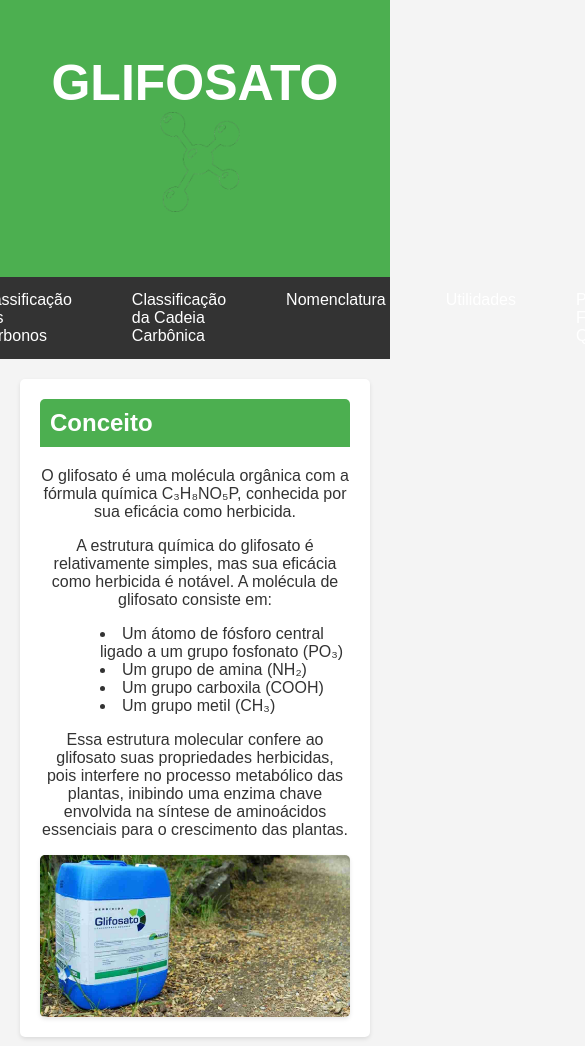
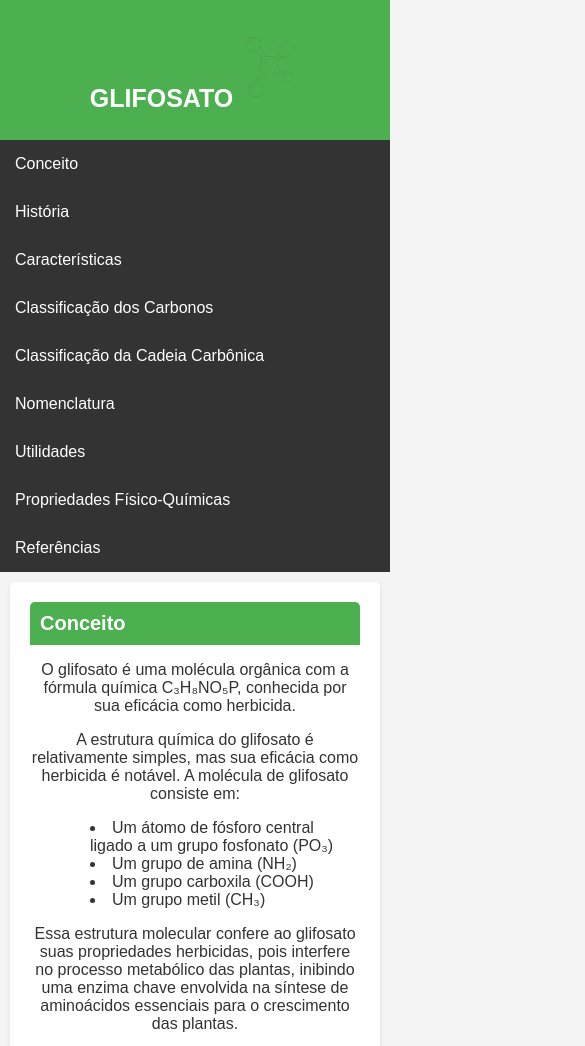
Before and after one commit to TiagoMberti/html_CTI, a plain HTML site: page index.html in a window 390 px wide. Shown: the top 1046 px of the page, 585 px wide, since content can reach past the window. Drawn offline with Linux system fonts and the light colour scheme.

Commit message:
Update styles.css

```diff
--- a/styles.css
+++ b/styles.css
@@ -11,6 +11,16 @@ header {
     color: white;
     padding: 20px;
     text-align: center;
+    display: flex;
+    align-items: center;
+    justify-content: center;
+    flex-wrap: wrap; /* Permite que os itens do header se ajustem em várias linhas se necessário */
+}
+
+.header-image {
+    max-width: 100px;
+    height: auto;
+    margin-left: 10px;
 }
 
 nav {
@@ -23,10 +33,11 @@ nav ul {
     margin: 0;
     display: flex;
     justify-content: center;
+    flex-wrap: wrap; /* Permite que os itens de navegação se ajustem em várias linhas se necessário */
 }
 
 nav ul li {
-    margin: 0 10px;
+    margin: 5px 10px; /* Ajustado para responsividade */
 }
 
 nav ul li a {
@@ -46,10 +57,10 @@ main {
 
 section {
     margin-bottom: 20px;
-    background-color: white; /* Adicionado para melhorar contraste com o fundo */
+    background-color: white;
     padding: 20px;
-    border-radius: 5px; /* Adicionado para arredondar as bordas das seções */
-    box-shadow: 0 2px 4px rgba(0, 0, 0, 0.1); /* Adicionado para efeito de sombra */
+    border-radius: 5px;
+    box-shadow: 0 2px 4px rgba(0, 0, 0, 0.1);
 }
 
 section h2 {
@@ -57,8 +68,8 @@ section h2 {
     color: white;
     padding: 10px;
     margin-top: 0;
-    border-top-left-radius: 5px; /* Arredonda o canto superior esquerdo */
-    border-top-right-radius: 5px; /* Arredonda o canto superior direito */
+    border-top-left-radius: 5px;
+    border-top-right-radius: 5px;
 }
 
 section ul {
@@ -77,8 +88,8 @@ footer {
 }
 
 h1 {
-    font-size: 50px; /* Reduzi o tamanho da fonte para evitar que fique muito grande */
-    text-align: center; /* Centraliza o texto */
+    font-size: 40px; /* Ajustado para evitar que fique muito grande */
+    text-align: center;
 }
 
 p {
@@ -87,29 +98,67 @@ p {
 
 /* Estilos para as imagens dentro das seções */
 section img {
-    display: block; /* Garante que a imagem seja exibida como bloco para aplicar margens automáticas */
-    margin: 0 auto; /* Centraliza a imagem horizontalmente */
-    max-width: 100%; /* Garante que a imagem não ultrapasse a largura do seu contêiner */
-    height: auto; /* Mantém a proporção da imagem */
-    border-radius: 5px; /* Adiciona bordas arredondadas para suavizar as extremidades */
-    box-shadow: 0 2px 4px rgba(0, 0, 0, 0.1); /* Adiciona sombra para destacar a imagem */
-    max-width: 100%; /* Define a largura máxima para 100% do contêiner */
-    max-height: 400px; /* Define a altura máxima para 400 pixels */
-}
-/* Estilos para o header */
-header {
-    background-color: #4CAF50;
-    color: white;
-    padding: 20px;
-    text-align: center;
-    display: flex;
-    align-items: center; /* Centraliza verticalmente */
-    justify-content: center; /* Centraliza horizontalmente */
+    display: block;
+    margin: 0 auto;
+    max-width: 100%;
+    height: auto;
+    border-radius: 5px;
+    box-shadow: 0 2px 4px rgba(0, 0, 0, 0.1);
+    max-width: 100%;
+    max-height: 400px;
 }
 
-/* Estilos para a imagem no header */
-.header-image {
-    max-width: 100px; /* Define a largura máxima da imagem */
-    height: auto; /* Mantém a proporção da imagem */
-    margin-left: 10px; /* Adiciona um espaço à esquerda da imagem */
+/* Media Queries para responsividade */
+@media (max-width: 768px) {
+    header {
+        flex-direction: column;
+        text-align: center;
+    }
+
+    nav ul {
+        flex-direction: column;
+    }
+
+    nav ul li {
+        margin: 5px 0;
+    }
+
+    h1 {
+        font-size: 30px;
+    }
+
+    .header-image {
+        max-width: 80px;
+        margin: 10px 0;
+    }
 }
+
+@media (max-width: 480px) {
+    header {
+        padding: 10px;
+    }
+
+    nav ul li a {
+        padding: 10px 15px;
+    }
+
+    main {
+        padding: 10px;
+    }
+
+    h1 {
+        font-size: 25px;
+    }
+
+    .header-image {
+        max-width: 60px;
+    }
+
+    section h2 {
+        font-size: 20px;
+    }
+
+    footer {
+        padding: 5px;
+    }
+}
```
